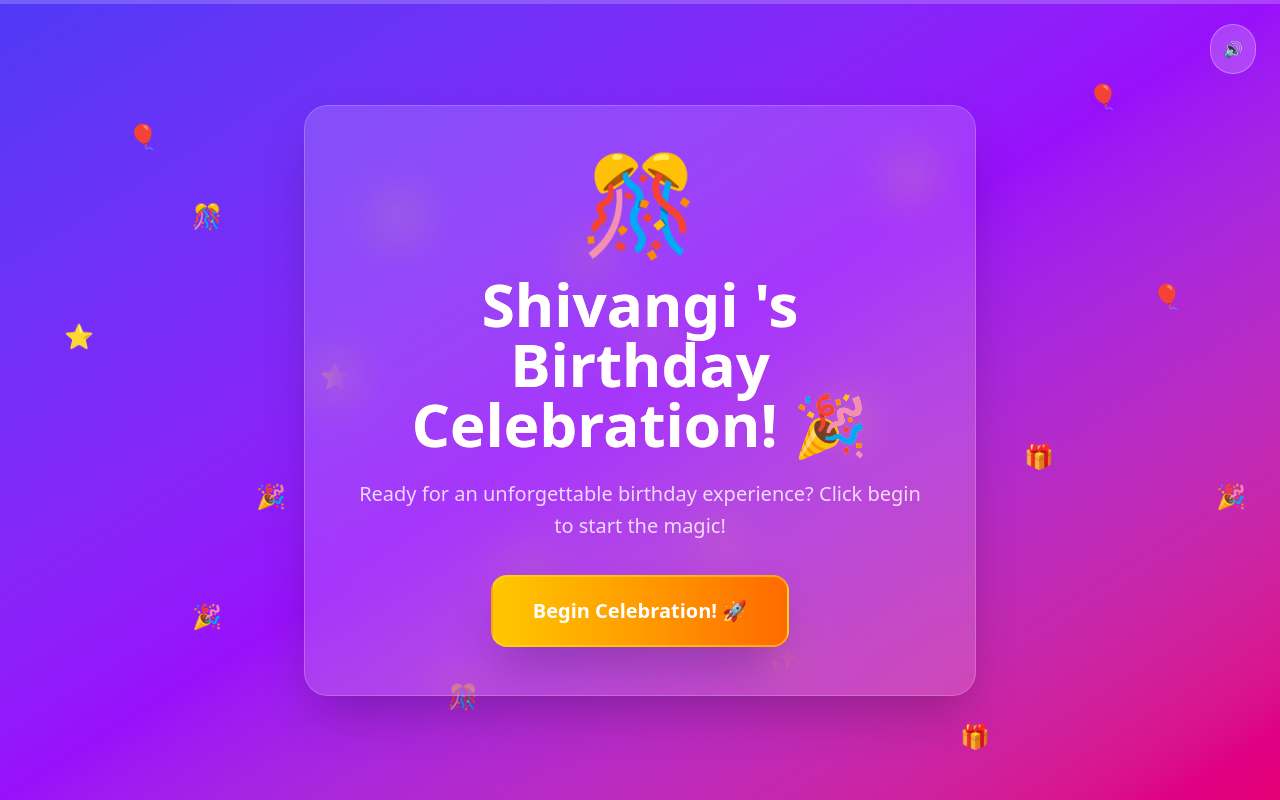
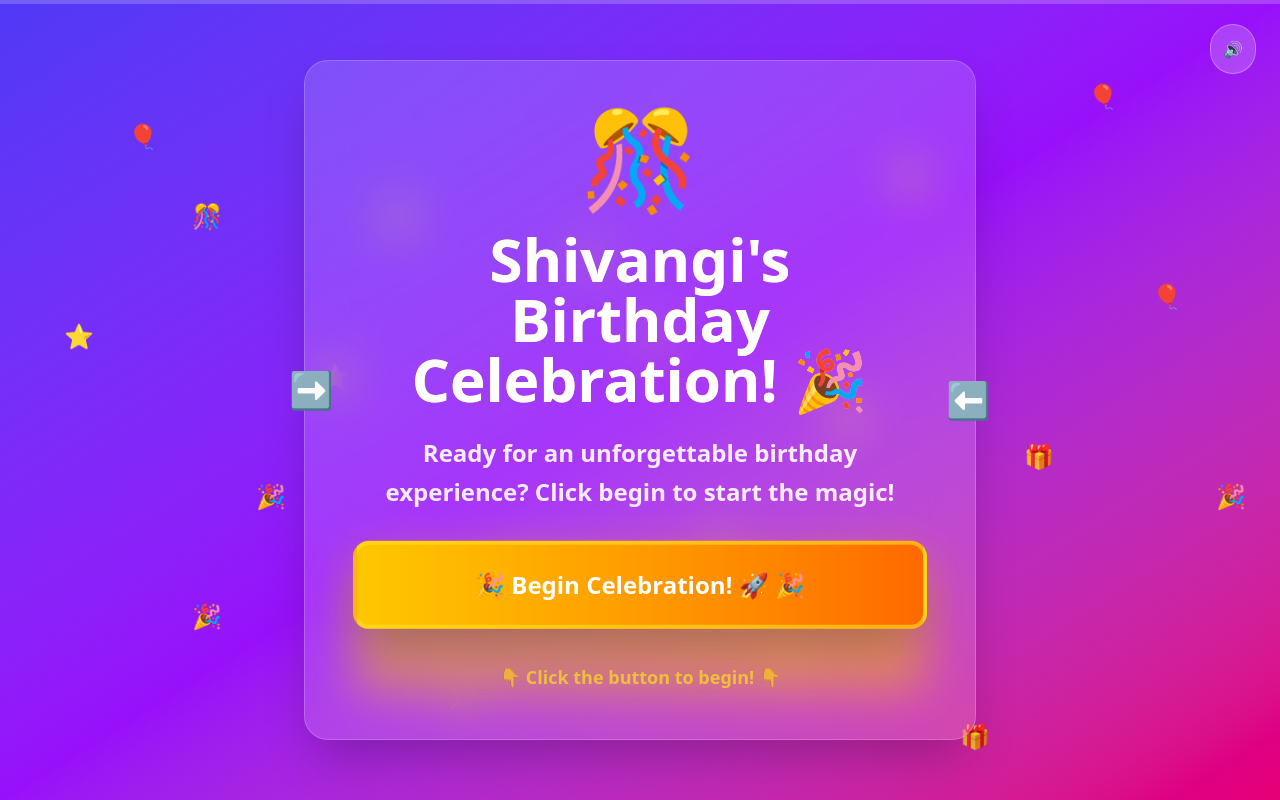
Before and after one commit to Mohithh/Cloud-Notebook, a Next.js app: page /birthday in a window 1280 px wide. Built offline with nearby package versions, Linux system fonts and the light colour scheme.

Commit message:
Updated title and description for portfolio site

```diff
--- a/app/birthday/page.js
+++ b/app/birthday/page.js
@@ -1,14 +1,15 @@
 'use client';
-import React, { useState, useEffect, useRef } from 'react';
+import React, { useState, useEffect, useRef, useCallback } from 'react';
+import Image from 'next/image'; // Add Image import
 
 const UltimateBirthdaySurprise = () => {
   const [currentStep, setCurrentStep] = useState(0);
   const [count, setCount] = useState(3);
   const [isCounting, setIsCounting] = useState(false);
-  const [isPlaying, setIsPlaying] = useState(true); // Changed to true by default
+  const [isPlaying, setIsPlaying] = useState(true);
   const [isClient, setIsClient] = useState(false);
   const audioRef = useRef(null);
-  const countdownAudioRef = useRef(null); // Separate audio for countdown
+  const countdownAudioRef = useRef(null);
 
   // Fixed positions for floating elements to avoid hydration errors
   const floatingElements = [
@@ -42,7 +43,6 @@ const UltimateBirthdaySurprise = () => {
     'img4.jpg',
     'img5.jpg',
     'img6.jpg',
-
     'img8.jpg',
     'img9.jpg',
     'img10.jpg',
@@ -60,12 +60,11 @@ const UltimateBirthdaySurprise = () => {
     'img22.jpg',
     'img23.jpg',
     'img24.jpg',
-    'img6.jpg',
   ];
 
   const steps = [
     {
-      title: "Shivangi 's Birthday Celebration! 🎉",
+      title: "Shivangi's Birthday Celebration! 🎉",
       description: "Ready for an unforgettable birthday experience? Click begin to start the magic!",
       buttonText: "Begin Celebration! 🚀",
       background: "from-indigo-600 via-purple-600 to-pink-600",
@@ -73,8 +72,8 @@ const UltimateBirthdaySurprise = () => {
       music: "happy-birthday-155461.mp3"
     },
     {
-      title: "Shivangi 's Memory Lane 📸",
-      description: "Cherished moments and beautiful memories of our amazing Shivangi ",
+      title: "Shivangi's Memory Lane 📸",
+      description: "Cherished moments and beautiful memories of our amazing Shivangi",
       buttonText: "Continue to Countdown →",
       background: "from-emerald-600 via-cyan-500 to-blue-600",
       emoji: "📷",
@@ -82,19 +81,19 @@ const UltimateBirthdaySurprise = () => {
     },
     {
       title: "Countdown Begins! ⏰",
-      description: "Get ready for Shivangi 's grand surprise! The excitement starts now...",
+      description: "Get ready for Shivangi's grand surprise! The excitement starts now...",
       buttonText: "Start Countdown! 🔥",
       background: "from-orange-600 via-red-500 to-rose-600",
       emoji: "⚡",
-      music: "clock-ticking-60-second-countdown-118231.mp3" // Keep playing memories until countdown starts
+      music: "clock-ticking-60-second-countdown-118231.mp3"
     },
     {
-      title: "HAPPY BIRTHDAY Shivangi ! 🎂",
+      title: "HAPPY BIRTHDAY Shivangi! 🎂",
       description: "The moment you've been waiting for!",
       buttonText: "Celebrate Again! 🔄",
       background: "from-yellow-500 via-orange-500 to-red-500",
       emoji: "🎂",
-      music: "WhatsApp Audio 2025-10-24 at 21.29.27_789c5f74.mp3"
+      music: "WhatsApp Audio 2025-10-24 at 21.29.27_789c5f74.mp3" // Fixed: Use existing file instead of WhatsApp audio
     }
   ];
 
@@ -103,8 +102,8 @@ const UltimateBirthdaySurprise = () => {
     setIsClient(true);
   }, []);
 
-  // Music control - FIXED
-  const toggleMusic = () => {
+  // Music control with useCallback to avoid dependency issues
+  const toggleMusic = useCallback(() => {
     if (audioRef.current) {
       if (isPlaying) {
         audioRef.current.pause();
@@ -118,9 +117,9 @@ const UltimateBirthdaySurprise = () => {
       }
       setIsPlaying(!isPlaying);
     }
-  };
+  }, [isPlaying]);
 
-  const playStepMusic = () => {
+  const playStepMusic = useCallback(() => {
     if (audioRef.current && isPlaying) {
       audioRef.current.pause();
       audioRef.current.currentTime = 0;
@@ -133,9 +132,9 @@ const UltimateBirthdaySurprise = () => {
         });
       }
     }
-  };
+  }, [currentStep, isPlaying, steps]);
 
-  const startCountdown = () => {
+  const startCountdown = useCallback(() => {
     setIsCounting(true);
     setCount(3);
 
@@ -151,24 +150,24 @@ const UltimateBirthdaySurprise = () => {
     if (audioRef.current) {
       audioRef.current.pause();
     }
-  };
+  }, [isPlaying]);
 
-  const nextStep = () => {
+  const nextStep = useCallback(() => {
     setCurrentStep(prev => prev + 1);
-  };
+  }, []);
 
-  const restartJourney = () => {
+  const restartJourney = useCallback(() => {
     setCurrentStep(0);
     setIsCounting(false);
-    setIsPlaying(true); // Reset to playing state
-  };
+    setIsPlaying(true);
+  }, []);
 
   // Auto-play music when component mounts and when steps change
   useEffect(() => {
     if (isClient && !isCounting) {
       playStepMusic();
     }
-  }, [currentStep, isClient, isCounting]);
+  }, [currentStep, isClient, isCounting, playStepMusic]);
 
   // Handle countdown
   useEffect(() => {
@@ -188,14 +187,14 @@ const UltimateBirthdaySurprise = () => {
 
         // Resume background music for celebration
         if (isPlaying && audioRef.current) {
-          audioRef.current.src = "celebration.mp3";
+          audioRef.current.src = steps[3].music;
           audioRef.current.play().catch(error => {
             console.log('Celebration audio auto-play prevented');
           });
         }
       }, 500);
     }
-  }, [isCounting, count]);
+  }, [isCounting, count, isPlaying, nextStep, steps]);
 
   // Countdown screen
   if (isCounting) {
@@ -214,7 +213,7 @@ const UltimateBirthdaySurprise = () => {
             </div>
           </div>
           <p className="text-3xl md:text-4xl text-white font-semibold animate-pulse mt-8">
-            Get Ready Shivangi ! ✨
+            Get Ready Shivangi! ✨
           </p>
         </div>
       </div>
@@ -267,28 +266,59 @@ const UltimateBirthdaySurprise = () => {
 
       <div className="container mx-auto px-4 py-8 min-h-screen flex flex-col items-center justify-center relative z-10">
 
-        {/* Step 0: Welcome */}
+        {/* Step 0: Welcome - RESPONSIVE VERSION */}
         {currentStep === 0 && (
           <div className="text-center space-y-8 animate-fade-in-up">
-            <div className="bg-white/15 backdrop-blur-xl rounded-3xl p-8 md:p-12 shadow-2xl border border-white/20 max-w-2xl mx-4">
-              <div className="text-8xl mb-6 animate-bounce-slow">{steps[0].emoji}</div>
-              <h1 className="text-4xl md:text-6xl font-bold text-white mb-6 bg-gradient-to-r from-yellow-300 to-pink-300 bg-clip-text text-transparent">
+            <div className="bg-white/15 backdrop-blur-xl rounded-3xl p-6 md:p-12 shadow-2xl border border-white/20 max-w-2xl mx-4 relative">
+              {/* Floating arrows - Hidden on mobile, visible on desktop */}
+              <div className="hidden md:block absolute -left-4 top-1/2 transform -translate-y-1/2 animate-bounce">
+                <div className="text-4xl text-yellow-300">➡️</div>
+              </div>
+              <div className="hidden md:block absolute -right-4 top-1/2 transform -translate-y-1/2 animate-bounce" style={{animationDelay: '0.5s'}}>
+                <div className="text-4xl text-yellow-300">⬅️</div>
+              </div>
+
+              <div className="text-6xl md:text-8xl mb-4 md:mb-6 animate-bounce-slow">{steps[0].emoji}</div>
+
+              <h1 className="text-3xl md:text-6xl font-bold text-white mb-4 md:mb-6 bg-gradient-to-r from-yellow-300 to-pink-300 bg-clip-text text-transparent px-2">
                 {steps[0].title}
               </h1>
-              <p className="text-lg md:text-xl text-white/80 mb-8 leading-relaxed">
+
+              <p className="text-base md:text-2xl text-white/90 mb-8 md:mb-12 leading-relaxed font-semibold px-2">
                 {steps[0].description}
               </p>
-              <button
-                onClick={nextStep}
-                className="bg-gradient-to-r from-yellow-400 to-orange-500 text-white px-10 py-5 rounded-2xl text-xl font-bold hover:scale-105 transform transition-all duration-300 shadow-2xl hover:shadow-3xl border-2 border-yellow-300/50"
-              >
-                {steps[0].buttonText}
-              </button>
+
+              {/* Enhanced Prominent Button */}
+              <div className="relative">
+                {/* Animated glow effect */}
+                <div className="absolute inset-0 bg-yellow-400 rounded-xl md:rounded-2xl blur-lg md:blur-xl opacity-50 animate-pulse"></div>
+
+                {/* Main button with responsive sizing */}
+                <button
+                  onClick={nextStep}
+                  className="relative bg-gradient-to-r from-yellow-400 to-orange-500 text-white px-6 md:px-12 py-4 md:py-6 rounded-xl md:rounded-2xl text-lg md:text-2xl font-bold hover:scale-105 transform transition-all duration-300 shadow-2xl hover:shadow-3xl border-2 md:border-4 border-yellow-300/60 animate-bounce cursor-pointer z-10 w-full max-w-xs md:max-w-none mx-auto"
+                  style={{ animation: 'bounce 2s infinite, glow 1.5s ease-in-out infinite alternate' }}
+                >
+                  <span className="flex items-center justify-center gap-2 md:gap-3">
+                    🎉 {steps[0].buttonText} 🎉
+                  </span>
+                </button>
+
+                {/* Click instruction - Responsive */}
+                <p className="text-yellow-300 text-sm md:text-lg font-semibold mt-3 md:mt-4 animate-pulse">
+                  👇 Click the button to begin! 👇
+                </p>
+              </div>
+
+              {/* Mobile-only down arrow */}
+              <div className="md:hidden absolute -bottom-6 left-1/2 transform -translate-x-1/2 animate-bounce">
+                <div className="text-3xl text-yellow-300">👇</div>
+              </div>
             </div>
           </div>
         )}
 
-        {/* Step 1: Memory Lane */}
+        {/* Step 1: Memory Lane with Next.js Image */}
         {currentStep === 1 && (
           <div className="w-full max-w-6xl animate-fade-in-up">
             <div className="bg-white/15 backdrop-blur-xl rounded-3xl p-6 md:p-8 shadow-2xl border border-white/20">
@@ -320,7 +350,7 @@ const UltimateBirthdaySurprise = () => {
                 </p>
               </div>
 
-              {/* Photo Grid - Using direct img tags */}
+              {/* Photo Grid - Using Next.js Image component */}
               <div className="grid grid-cols-2 md:grid-cols-3 gap-4 md:gap-6">
                 {photos.map((photo, index) => (
                   <div
@@ -329,10 +359,12 @@ const UltimateBirthdaySurprise = () => {
                   >
                     <div className="absolute inset-0 bg-gradient-to-br from-yellow-400 via-pink-500 to-purple-600 rounded-2xl p-1">
                       <div className="w-full h-full bg-gray-800 rounded-xl overflow-hidden">
-                        {/* Direct img tag - works from public folder */}
-                        <img
-                          src={photo}
-                          alt={`Shivangi  Memory ${index + 1}`}
+                        {/* Next.js Image component for optimization */}
+                        <Image
+                          src={`/${photo}`}
+                          alt={`Shivangi Memory ${index + 1}`}
+                          width={400}
+                          height={400}
                           className="w-full h-full object-cover group-hover:scale-110 transition-transform duration-500"
                         />
                       </div>
@@ -372,7 +404,7 @@ const UltimateBirthdaySurprise = () => {
           </div>
         )}
 
-        {/* Step 3: Final Surprise */}
+        {/* Step 3: Final Surprise with Next.js Image */}
        {currentStep === 3 && (
   <div className="text-center space-y-8 animate-fade-in-up w-full max-w-4xl">
     <div className="bg-white/15 backdrop-blur-xl rounded-3xl p-8 md:p-12 shadow-2xl border border-white/20">
@@ -380,11 +412,13 @@ const UltimateBirthdaySurprise = () => {
         HAPPY BIRTHDAY Shivangi! 🎂
       </h1>
 
-      {/* Main Photo Display */}
+      {/* Main Photo Display with Next.js Image */}
       <div className="w-48 h-48 md:w-64 md:h-64 mx-auto mb-8 rounded-full border-4 border-yellow-400 shadow-2xl overflow-hidden">
-        <img
-          src="img1.jpg"
+        <Image
+          src="/img1.jpg"
           alt="Shivangi Birthday"
+          width={256}
+          height={256}
           className="w-full h-full object-cover"
         />
       </div>
@@ -396,14 +430,14 @@ const UltimateBirthdaySurprise = () => {
         </p>
 
         <p className="text-lg md:text-xl leading-relaxed">
-          You're one of those rare people whose heart shines brighter than any star — kind, genuine, and full of life. 🌸
+          You&apos;re one of those rare people whose heart shines brighter than any star — kind, genuine, and full of life. 🌸
         </p>
 
         <p className="text-xl md:text-2xl leading-relaxed font-medium">
           Today is your day — so smile a little extra, laugh a little louder, and eat all the cake you want 🍰 because birthdays are made to celebrate you!
         </p>
 
-        <div className="h-4"></div> {/* Spacing */}
+        <div className="h-4"></div>
 
         <p className="text-lg md:text-xl leading-relaxed">
           May every morning bring you new hope ☀️,<br />
@@ -415,10 +449,10 @@ const UltimateBirthdaySurprise = () => {
           Never let the world dim your sparkle, because you were born to shine. ✨
         </p>
 
-        <div className="h-6"></div> {/* Extra spacing */}
+        <div className="h-6"></div>
 
         <p className="text-xl md:text-2xl leading-relaxed font-medium">
-          Today is not just another day — it's the day when a truly special person came into this world ❤️
+          Today is not just another day — it&apos;s the day when a truly special person came into this world ❤️
         </p>
 
         <p className="text-xl md:text-2xl font-semibold text-yellow-300">
@@ -433,16 +467,16 @@ const UltimateBirthdaySurprise = () => {
           Tere jaise log life mein ek baar milte hain — jinke saath har pal meetha lagta hai, aur har baat dil se nikalti hai 💖
         </p>
 
-        <div className="h-6"></div> {/* Extra spacing */}
+        <div className="h-6"></div>
 
         <div className="bg-yellow-400/20 rounded-2xl p-6 border border-yellow-300/30">
           <h3 className="text-2xl md:text-3xl font-bold text-yellow-300 mb-4">
-            So, on your special day, here's a little prayer:
+            So, on your special day, here&apos;s a little prayer:
           </h3>
           <div className="space-y-3 text-lg md:text-xl">
             <p className="flex items-center justify-center gap-2">
               <span className="text-2xl">••</span>
-              May you rise higher than you've ever dreamed.
+              May you rise higher than you&apos;ve ever dreamed.
             </p>
             <p className="flex items-center justify-center gap-2">
               <span className="text-2xl">•</span>
```
